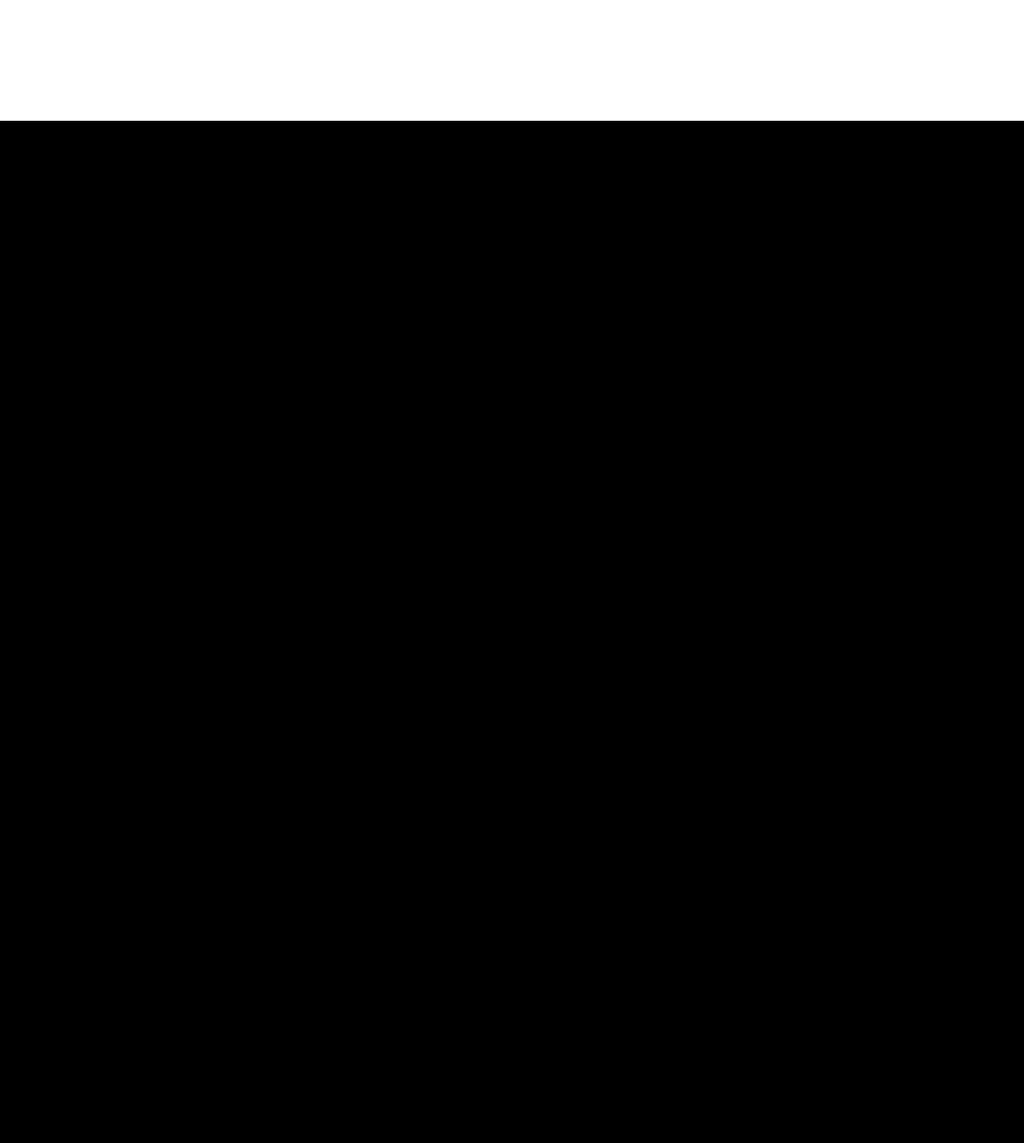
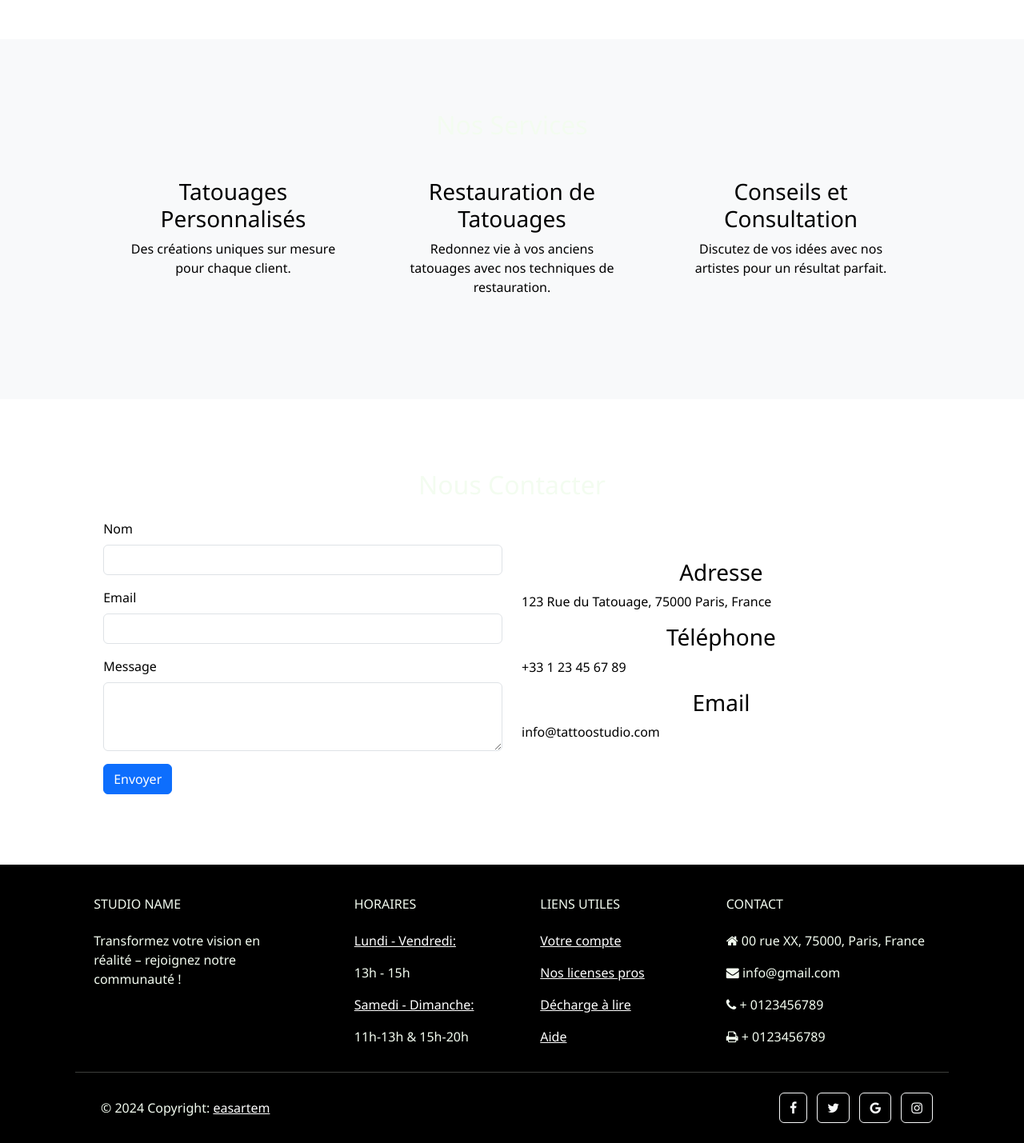
Before and after one commit to easartem/CS50, a Flask app: page /studio in a window 1280 px wide. Shown: the part 649-2078 px from the top of the page at 80% size. Before the commit the page ends 800 px from the top, so only its background shows below. Run offline with Flask 3, Linux system fonts and the light colour scheme; data comes from the database, SQL or seed files in the repository; some libraries are stand-ins or nearby versions.

Commit message:
Thu, Jun 20, 2024, 5:15 PM +02:00

```diff
--- a/project/templates/showcase/studio.html
+++ b/project/templates/showcase/studio.html
@@ -6,4 +6,84 @@
 
 {% block main %}
 
+<section class="hero text-center d-flex flex-column justify-content-center align-items-center">
+    <h1>Bienvenue au Nouveau Studio de Tatouage</h1>
+    <p>Découvrez l'art du tatouage dans un cadre moderne et accueillant</p>
+    <a href="#about" class="btn btn-primary">En savoir plus</a>
+</section>
+
+<section id="about" class="about p-5">
+    <div class="container">
+        <div class="row">
+            <div class="col-md-6">
+                <img src="tattoo_studio.jpg" alt="Tattoo Studio" class="img-fluid rounded">
+            </div>
+            <div class="col-md-6 d-flex flex-column justify-content-center">
+                <h2>À propos de nous</h2>
+                <p>Notre studio de tatouage allie créativité, expertise et hygiène pour vous offrir une expérience unique. Nos artistes talentueux sont là pour transformer vos idées en œuvres d'art permanentes.</p>
+                <a href="#contact" class="btn btn-secondary">Nous contacter</a>
+            </div>
+        </div>
+    </div>
+</section>
+
+<section id="services" class="services p-5 bg-light">
+    <div class="container">
+        <h2 class="text-center mb-4">Nos Services</h2>
+        <div class="row">
+            <div class="col-md-4 text-center">
+                <div class="service-box p-4">
+                    <h3>Tatouages Personnalisés</h3>
+                    <p>Des créations uniques sur mesure pour chaque client.</p>
+                </div>
+            </div>
+            <div class="col-md-4 text-center">
+                <div class="service-box p-4">
+                    <h3>Restauration de Tatouages</h3>
+                    <p>Redonnez vie à vos anciens tatouages avec nos techniques de restauration.</p>
+                </div>
+            </div>
+            <div class="col-md-4 text-center">
+                <div class="service-box p-4">
+                    <h3>Conseils et Consultation</h3>
+                    <p>Discutez de vos idées avec nos artistes pour un résultat parfait.</p>
+                </div>
+            </div>
+        </div>
+    </div>
+</section>
+
+<section id="contact" class="contact p-5">
+    <div class="container">
+        <h2 class="text-center mb-4">Nous Contacter</h2>
+        <div class="row">
+            <div class="col-md-6">
+                <form action="/submit_form" method="post">
+                    <div class="mb-3">
+                        <label for="name" class="form-label">Nom</label>
+                        <input type="text" class="form-control" id="name" name="name" required>
+                    </div>
+                    <div class="mb-3">
+                        <label for="email" class="form-label">Email</label>
+                        <input type="email" class="form-control" id="email" name="email" required>
+                    </div>
+                    <div class="mb-3">
+                        <label for="message" class="form-label">Message</label>
+                        <textarea class="form-control" id="message" name="message" rows="3" required></textarea>
+                    </div>
+                    <button type="submit" class="btn btn-primary">Envoyer</button>
+                </form>
+            </div>
+            <div class="col-md-6 d-flex flex-column justify-content-center">
+                <h3>Adresse</h3>
+                <p>123 Rue du Tatouage, 75000 Paris, France</p>
+                <h3>Téléphone</h3>
+                <p>+33 1 23 45 67 89</p>
+                <h3>Email</h3>
+                <p>info@tattoostudio.com</p>
+            </div>
+        </div>
+    </div>
+</section>
+
 {% endblock %}
```
